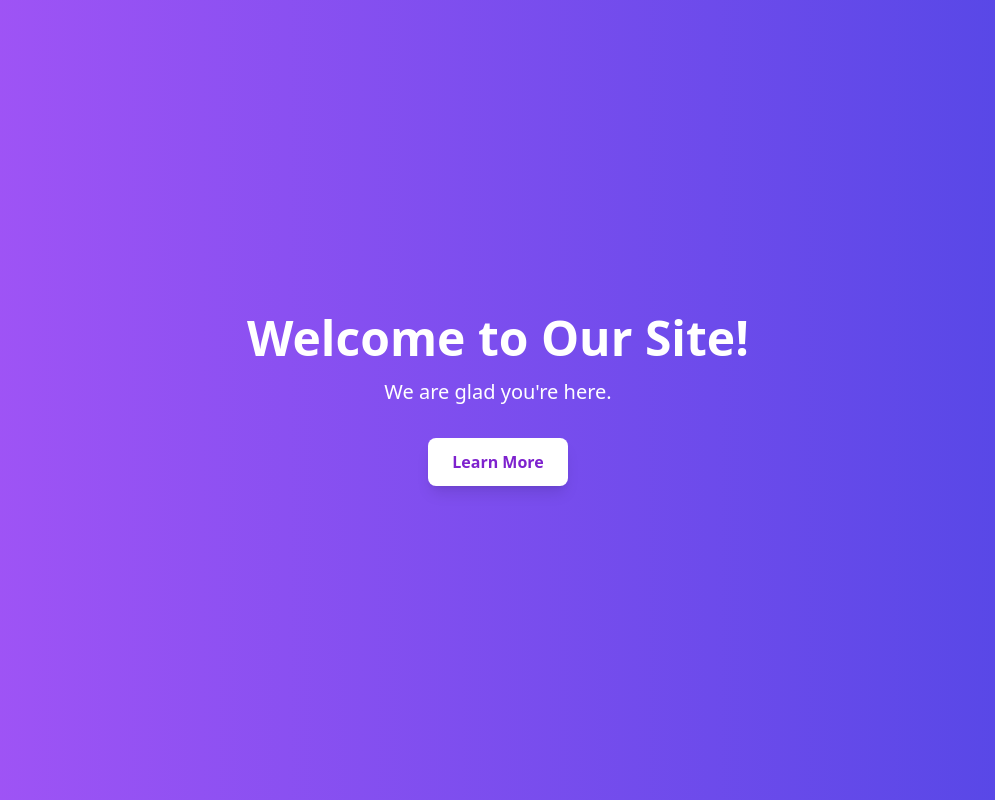
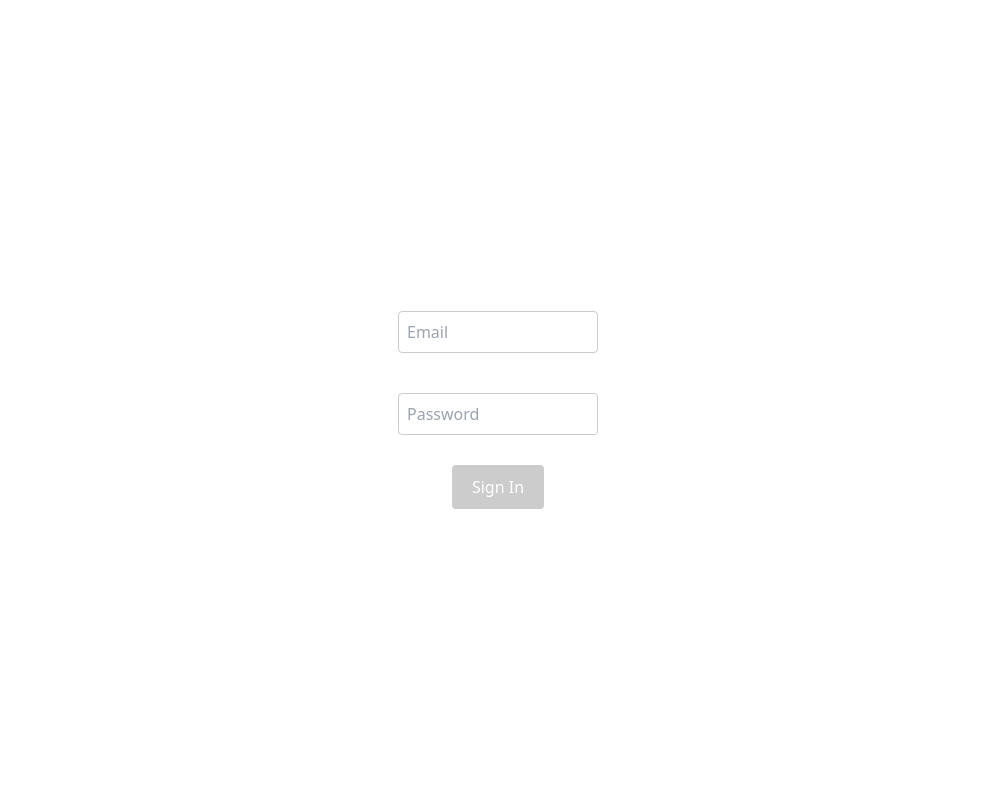
Before and after one commit to DootDoot4567/hack-demo, a SvelteKit app in the folder my-app/: page / in a window 1280 px wide. Shown: the whole page, without its empty margins (142-1137 px from the left). Built offline with nearby package versions, Linux system fonts and the light colour scheme.

Commit message:
Broken firebase emulators

```diff
--- /dev/null
+++ b/my-app/src/firebase.js
@@ -0,0 +1,31 @@
+//NPM install firebase is needed to run
+
+// Import the necessary modules from Firebase v9
+import { initializeApp } from 'firebase/app';
+import { getAuth, connectAuthEmulator } from 'firebase/auth';   // For authentication
+import { getFirestore } from 'firebase/firestore';   // For Firestore
+
+// TODO: Add SDKs for Firebase products that you want to use
+// https://firebase.google.com/docs/web/setup#available-libraries
+
+// Your web app's Firebase configuration
+// For Firebase JS SDK v7.20.0 and later, measurementId is optional
+const firebaseConfig = {
+  apiKey: "AIzaSyDS8l-qvRS5cwemBNUQJYfEqU4zeboa9s4",
+  authDomain: "todoempowerment-853e8.firebaseapp.com",
+  projectId: "todoempowerment-853e8",
+  storageBucket: "todoempowerment-853e8.firebasestorage.app",
+  messagingSenderId: "268326665899",
+  appId: "1:268326665899:web:4e641b52523c5d80a4c1ee",
+  measurementId: "G-45JYPR7H30"
+};
+
+// Initialize Firebase
+const app = initializeApp(firebaseConfig);
+const auth = getAuth(app);
+
+if (typeof window !== "undefined" && window.location.hostname === "localhost") {
+  connectAuthEmulator(auth, "http://localhost:9099"); // Connect to the Auth Emulator
+}
+
+export {auth};
--- a/my-app/src/routes/+page.svelte
+++ b/my-app/src/routes/+page.svelte
@@ -1,70 +1,82 @@
-<!-- <h1>Welcome to your library project.</h1>
-<p>Create your package using @sveltejs/package and preview/showcase your work with SvelteKit</p>
-<p>Visit <a href="https://svelte.dev/docs/kit">svelte.dev/docs/kit</a> to read the documentation</p>
+
 
 <script>
-    let title = "Welcome to Our Site!";
-    let subtitle = "We build amazing web experiences with Svelte.";
-  </script>
+    import { auth } from '../firebase.js'; // Correct path to firebase.js
+    import { signInWithEmailAndPassword } from 'firebase/auth';  // Import function from 'firebase/auth'
 
-  <main class="min-h-screen bg-gradient-to-r from-purple-500 to-indigo-500 flex flex-col items-center justify-center text-white">
-    <h1 class="text-5xl font-bold mb-4">{title}</h1>
-    <p class="text-xl mb-8">{subtitle}</p>
-    <button class="bg-white text-purple-600 font-semibold py-2 px-6 rounded-2xl shadow-lg hover:bg-purple-100 transition duration-300">
-      Get Started
-    </button>
-  </main>
 
-  <style>
-    main {
-      font-family: 'Arial', sans-serif;
-    }
-  </style> -->
+    let backgroundColor = 'Red';
+    let email = '';
+    let password = '';
 
-  <!-- <script>
-  let title = "Welcome to Our Site!";
-  let subtitle = "We are glad you're here.";
+    const signIn = async () => {
+      try {
+        const userCredential = await signInWithEmailAndPassword(auth, email, password);
+        console.log('User signed in:', userCredential.user);
+      } catch (error) {
+        console.log({email});
+        console.log({password});
+        console.error(error);
+      }
+    };
 </script>
 
-<main class="min-h-screen flex flex-col items-center justify-center bg-gradient-to-r from-purple-500 to-indigo-600 text-white">
-  <header>
-    <h1 class="text-4xl font-bold mb-4" tabindex="0">{title}</h1>
-    <p class="text-xl mb-8" tabindex="0">{subtitle}</p>
-  </header>
+<style>
+    /* Center the container and textboxes */
+    .container {
+      display: flex;
+      justify-content: center;
+      align-items: center;
+      height: 100vh; /* Full viewport height */
+      flex-direction: column; /* Stack the items vertically */
+    }
 
-  <nav aria-label="Main navigation">
-    <a href="#about" class="px-6 py-3 bg-white text-purple-600 rounded-lg shadow-lg focus:outline-none focus:ring-2 focus:ring-purple-300 hover:bg-purple-100 transition" role="button">Learn More</a>
-  </nav>
+    .input-group {
+      margin: 10px;
+    }
 
-  <footer class="mt-10" tabindex="0">
-    <p>&copy; 2025 Our Company</p>
-  </footer>
-</main>
+    input {
+      padding: 8px;
+      font-size: 16px;
+      margin: 10px;
+      width: 200px;
+      border: 1px solid #ccc;
+      border-radius: 4px;
+    }
 
-<style>
-  main {
-    font-family: Arial, sans-serif;
+    button {
+      padding: 10px 20px;
+      font-size: 16px;
+      background-color: #4CAF50;
+      color: white;
+      border: none;
+      border-radius: 4px;
+      cursor: pointer;
+      margin-top: 10px;
+    }
+
+  button:hover {
+    background-color: #45a049;
   }
-  h1, p, footer p {
-    text-align: center;
+
+  button:disabled {
+    background-color: #ccc;
+    cursor: not-allowed;
   }
-  a {
-    cursor: pointer;
-  }
-</style> -->
+  </style>
 
-<script>
-    let title = "Welcome to Our Site!";
-    let subtitle = "We are glad you're here.";
-  </script>
+  <div class="container">
+    <div class="input-group">
+      <input type="text" bind:value={email} placeholder="Email">
+    </div>
+    <div class="input-group">
+      <input type="text" bind:value={password} placeholder="Password">
+    </div>
+    <button on:click={signIn} disabled={!(email && password)}>
+      Sign In
+    </button>
+  </div>
 
-  <main class="h-screen flex flex-col items-center justify-center bg-gradient-to-r from-purple-500 to-indigo-600 text-white">
-    <h1 class="text-5xl font-bold mb-4" tabindex="0">{title}</h1>
-    <p class="text-xl mb-8" tabindex="0">{subtitle}</p>
-    <button class="px-6 py-3 bg-white text-purple-700 font-semibold rounded-lg shadow-lg focus:outline-none focus:ring-2 focus:ring-purple-600 focus:ring-opacity-50" aria-label="Learn more about us">
-      Learn More
-    </button>
-  </main>
 
   <!-- <script>
     let title = "Welcome to Our Site!";
```
Also changed, not shown: my-app/firebase.json (added), 1 other file (tests, documents, lock files or other folders).
